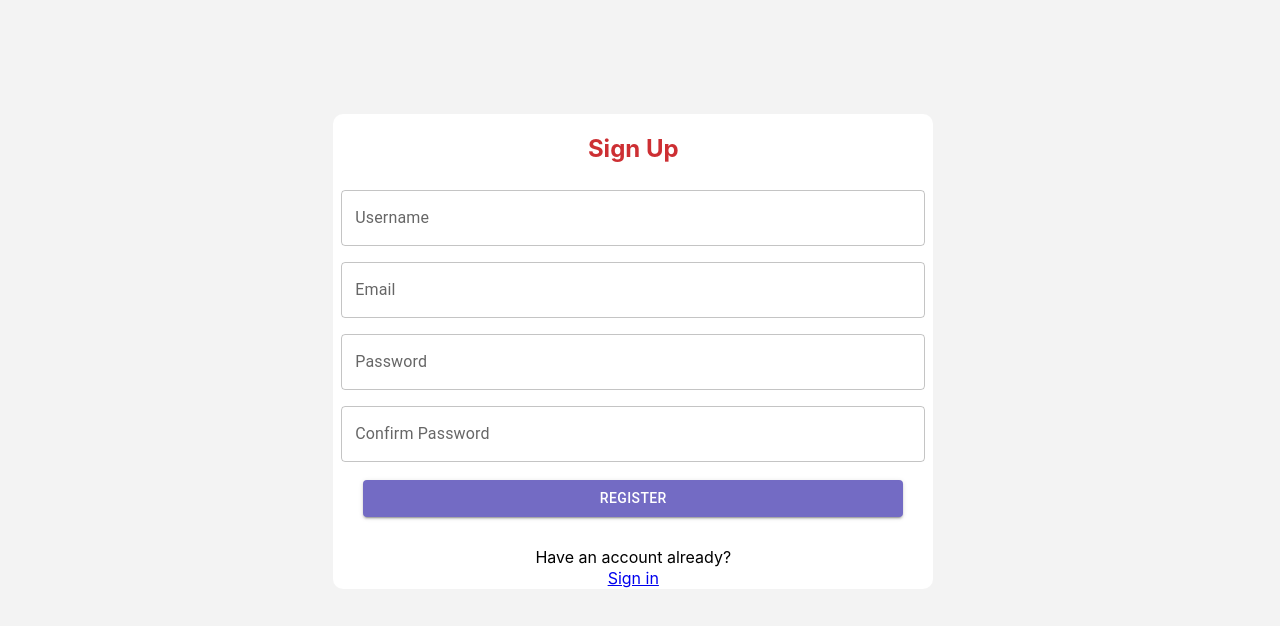
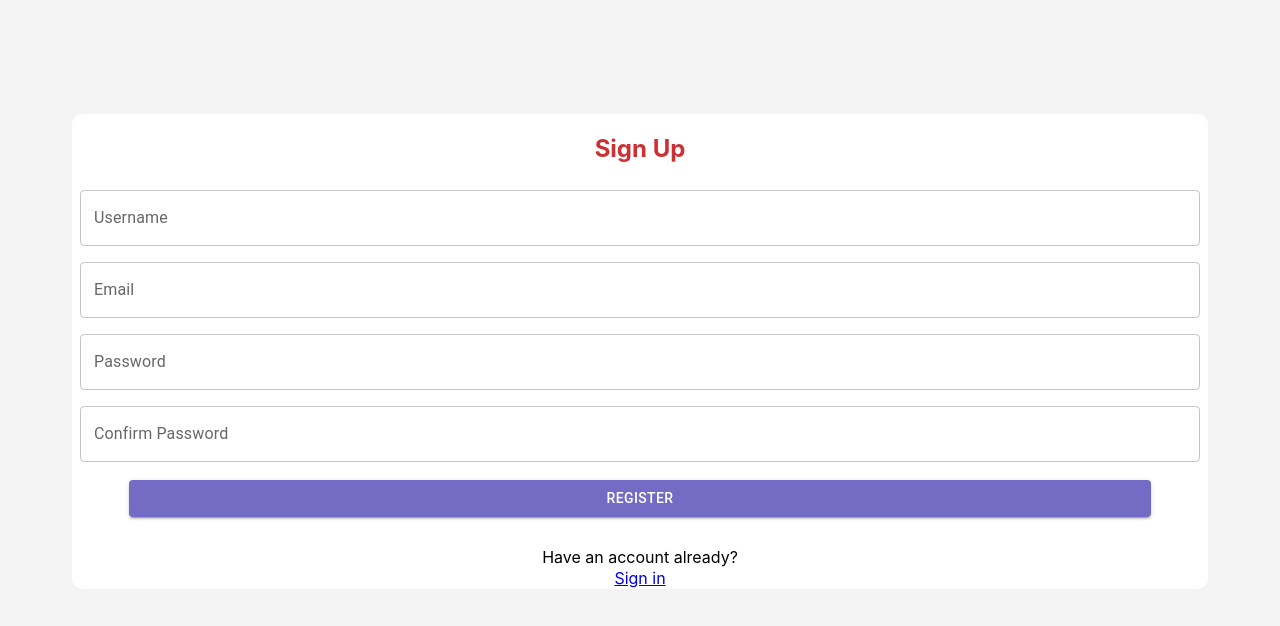
Before and after one commit to andrewmiladd/my-mail-sender, a React (Create React App) app: page /SignUp in a window 1280 px wide. Shown: the top 626 px of the page. Built offline with nearby package versions, Linux system fonts and the light colour scheme.

Commit message:
Added some styles

```diff
--- a/src/Components/Forms/Login/LoginForm.module.css
+++ b/src/Components/Forms/Login/LoginForm.module.css
@@ -4,8 +4,6 @@
     margin-top: 10%;
     border-radius: 10px;
     background-color: white;
-    width: 600px;
-    margin-left: 23%;
 }
 .myHeader {
     display: flex;
--- a/src/Components/Forms/SignUp/SignUpForm.module.css
+++ b/src/Components/Forms/SignUp/SignUpForm.module.css
@@ -5,8 +5,6 @@
     margin-top: 10%;
     border-radius: 10px;
     background-color: white;
-    width: 600px;
-    margin-left: 23%;
 }
 .myHeader {
     display: flex;
```
